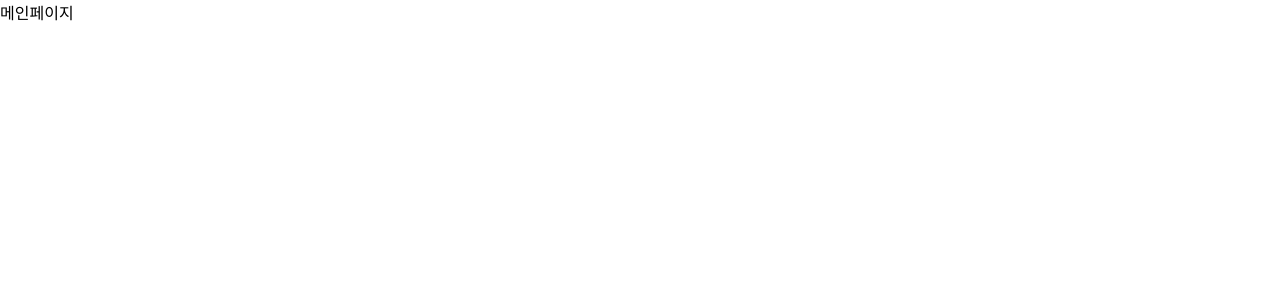
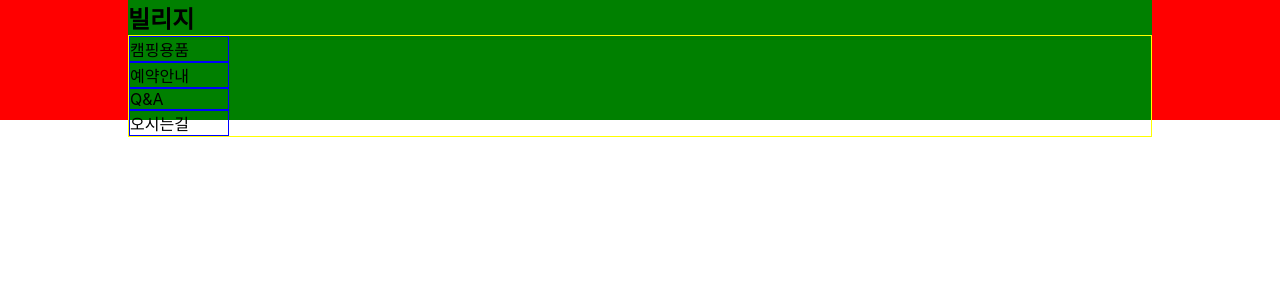
Before and after one commit to kimdowan123/villeasy, a React (Create React App) app: page / in a window 1280 px wide. Shown: the top 300 px of the page. Built offline with nearby package versions, Linux system fonts and the light colour scheme.

Commit message:
global styles 적용

```diff
--- a/package.json
+++ b/package.json
@@ -11,6 +11,7 @@
     "react-dom": "^18.2.0",
     "react-router-dom": "^6.6.1",
     "react-scripts": "5.0.1",
+    "styled-components": "^5.3.6",
     "web-vitals": "^2.1.4"
   },
   "scripts": {
--- a/src/App.css
+++ /dev/null
@@ -1,38 +0,0 @@
-.App {
-  text-align: center;
-}
-
-.App-logo {
-  height: 40vmin;
-  pointer-events: none;
-}
-
-@media (prefers-reduced-motion: no-preference) {
-  .App-logo {
-    animation: App-logo-spin infinite 20s linear;
-  }
-}
-
-.App-header {
-  background-color: #282c34;
-  min-height: 100vh;
-  display: flex;
-  flex-direction: column;
-  align-items: center;
-  justify-content: center;
-  font-size: calc(10px + 2vmin);
-  color: white;
-}
-
-.App-link {
-  color: #61dafb;
-}
-
-@keyframes App-logo-spin {
-  from {
-    transform: rotate(0deg);
-  }
-  to {
-    transform: rotate(360deg);
-  }
-}
--- a/src/App.js
+++ b/src/App.js
@@ -1,10 +1,11 @@
-import './App.css';
 import Router from './routes/Routes';
 import { BrowserRouter } from 'react-router-dom';
+import { GlobalStyle } from './styles/GlobalStyle';
 
 function App() {
   return (
     <BrowserRouter>
+      <GlobalStyle/>
       <Router />
     </BrowserRouter>
   );
--- a/src/pages/MainPage/MainPage.js
+++ b/src/pages/MainPage/MainPage.js
@@ -1,7 +1,45 @@
+import styled from "styled-components";
+
 function MainPage() {
-    return(
-        <div>메인페이지</div>
+    return (
+        <Container>
+            <Navbar>
+                <h1>빌리지</h1>
+                <ul>
+                    <li>캠핑용품</li>
+                    <li>예약안내</li>
+                    <li>Q&A</li>
+                    <li>오시는길</li>
+                </ul>
+            </Navbar>
+        </Container>
     )
 }
 
 export default MainPage;
+
+const Container = styled.div`
+    width: 100vw;
+    height: 100%;
+    background-color: red;
+`;
+
+const Navbar = styled.nav`
+    width: 80vw;
+    height: 120px;
+    background-color: green;
+    margin: 0 auto;
+    // border: 1px solid red;
+    // display: flex;
+    ul {
+        // display: flex;
+        list-style:none;
+        border: 1px solid yellow;
+
+        li {
+           width: 100px;
+           border: 1px solid blue;
+        }
+    }
+
+`;
--- /dev/null
+++ b/src/styles/GlobalStyle.js
@@ -0,0 +1,10 @@
+import { createGlobalStyle } from 'styled-components';
+
+export const GlobalStyle = createGlobalStyle`
+  * {
+    margin: 0;
+    padding: 0;
+    box-sizing: border-box;
+    // border: 1px solid red;
+  }
+  `;
```
Also changed, not shown: src/logo.svg (deleted), 1 other file (tests, documents, lock files or other folders).
